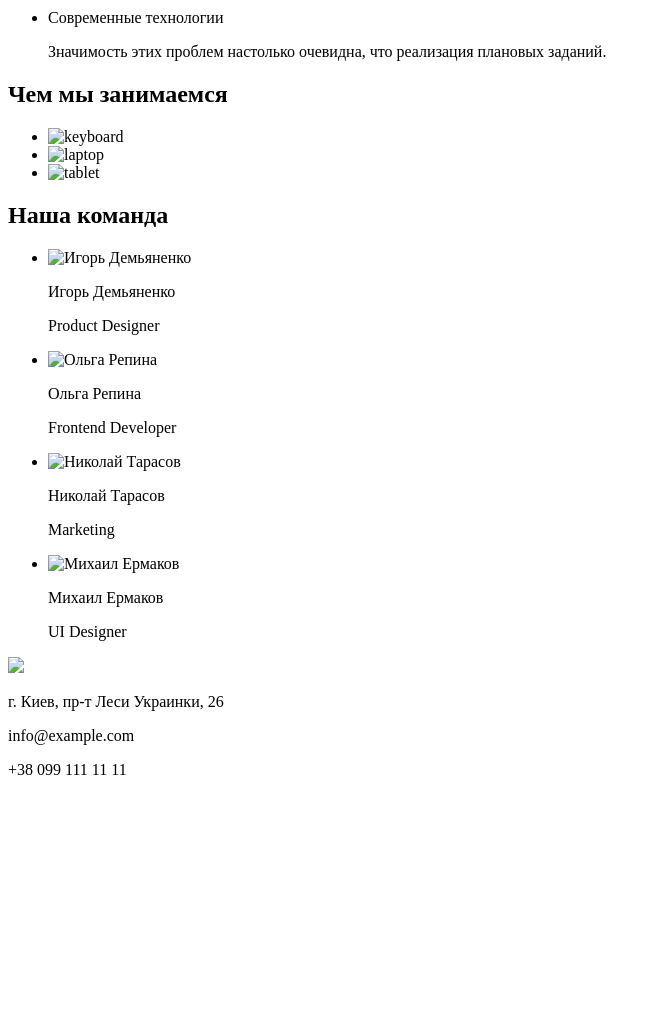
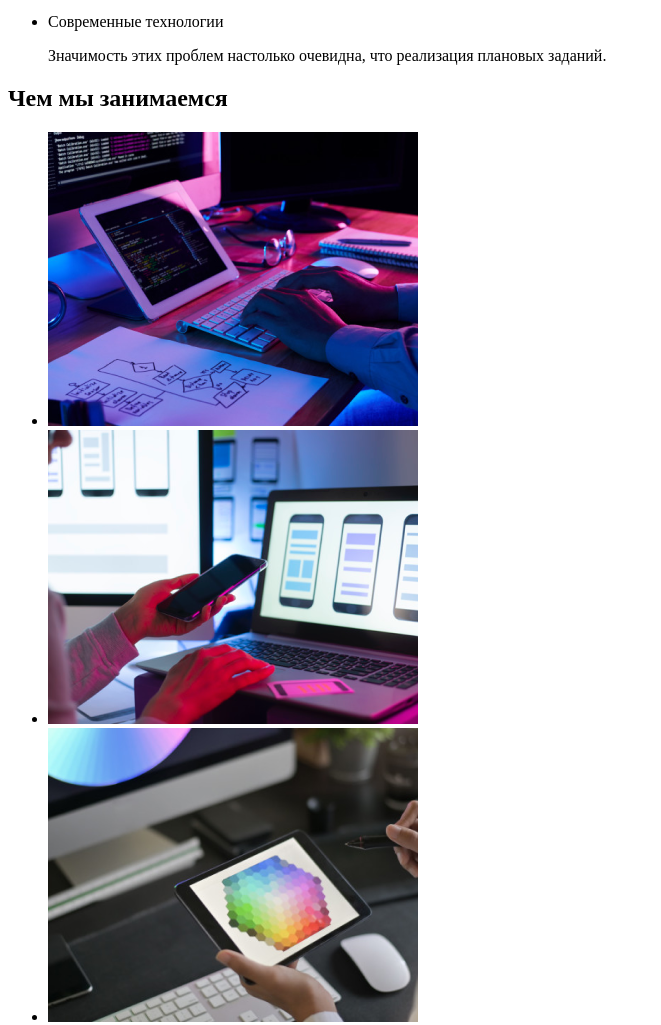
Before and after one commit to OrestDuda/goit-markup-hw-01, a plain HTML site: page index.html in a window 1280 px wide. Shown: the part 425-1450 px from the top of the page, without its empty margins (0-661 px from the left). Before the commit the page ends 1220 px from the top, so only its background shows below. Drawn offline with Linux system fonts and the light colour scheme; the site is published under a folder, as on GitHub Pages, so addresses that start at the root find nothing.

Commit message:
fixed path for images

```diff
--- a/index.html
+++ b/index.html
@@ -3,11 +3,11 @@
   <head>
     <meta charset="UTF-8" />
     <meta name="viewport" content="width=device-width, initial-scale=1.0" />
-    <link rel="stylesheet" href="/css/styles.css" />
+    <link rel="stylesheet" href="./css/styles.css" />
     <title>Document</title>
   </head>
   <header>
-    <a href="#"><img src="/images/WebStudio.png" /></a>
+    <a href="#"><img src="./images/WebStudio.png" /></a>
     <ul>
       <li><a href="#">Студия</a></li>
       <li>Портфолио</li>
@@ -45,36 +45,36 @@
     </ul>
     <h2>Чем мы занимаемся</h2>
     <ul>
-      <li><img src="/images/img.png" alt="keyboard" /></li>
-      <li><img src="/images/img-2.png" alt="laptop" /></li>
-      <li><img src="/images/img-3.png" alt="tablet" /></li>
+      <li><img src="./images/img.png" alt="keyboard" /></li>
+      <li><img src="./images/img-2.png" alt="laptop" /></li>
+      <li><img src="./images/img-3.png" alt="tablet" /></li>
     </ul>
     <h2>Наша команда</h2>
     <ul>
       <li>
-        <img src="/images/img-3.jpg" alt="Игорь Демьяненко" />
+        <img src="./images/img-3.jpg" alt="Игорь Демьяненко" />
         <p>Игорь Демьяненко</p>
       </li>
       <dl>Product Designer</dl>
       <li>
-        <img src="/images/img-4.jpg" alt="Ольга Репина" />
+        <img src="./images/img-4.jpg" alt="Ольга Репина" />
         <p>Ольга Репина</p>
       </li>
       <dl>Frontend Developer</dl>
       <li>
-        <img src="/images/img-5.jpg" alt="Николай Тарасов" />
+        <img src="./images/img-5.jpg" alt="Николай Тарасов" />
         <p>Николай Тарасов</p>
       </li>
       <dl>Marketing</dl>
       <li>
-        <img src="/images/img-6.jpg" alt="Михаил Ермаков" />
+        <img src="./images/img-6.jpg" alt="Михаил Ермаков" />
         <p>Михаил Ермаков</p>
       </li>
       <dl>UI Designer</dl>
     </ul>
   </body>
   <footer>
-    <a href="#"><img src="/images/WebStudio-2.png" /></a>
+    <a href="#"><img src="./images/WebStudio-2.png" /></a>
     <p>г. Киев, пр-т Леси Украинки, 26</p>
     <p>info@example.com</p>
     <p>+38 099 111 11 11</p>
```
